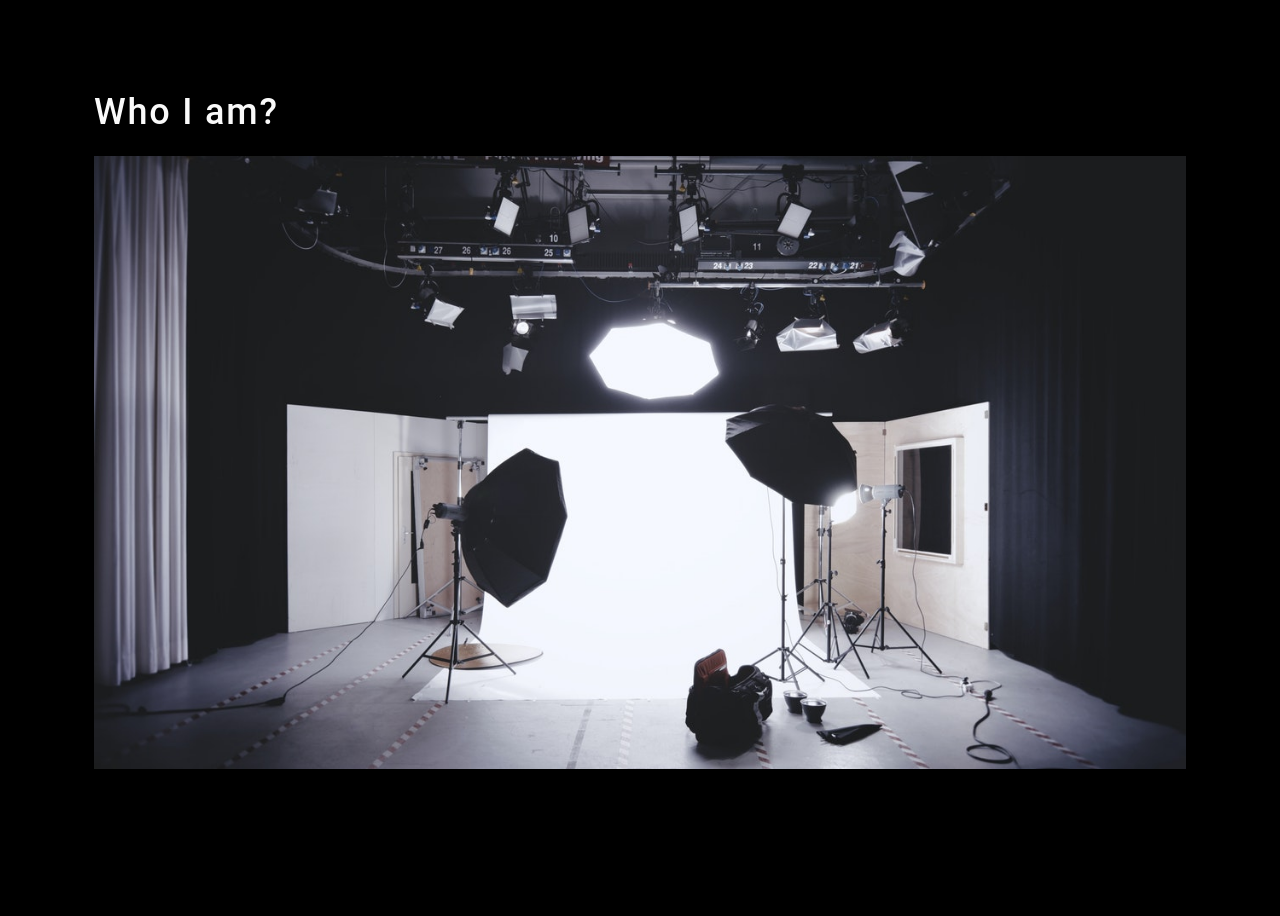
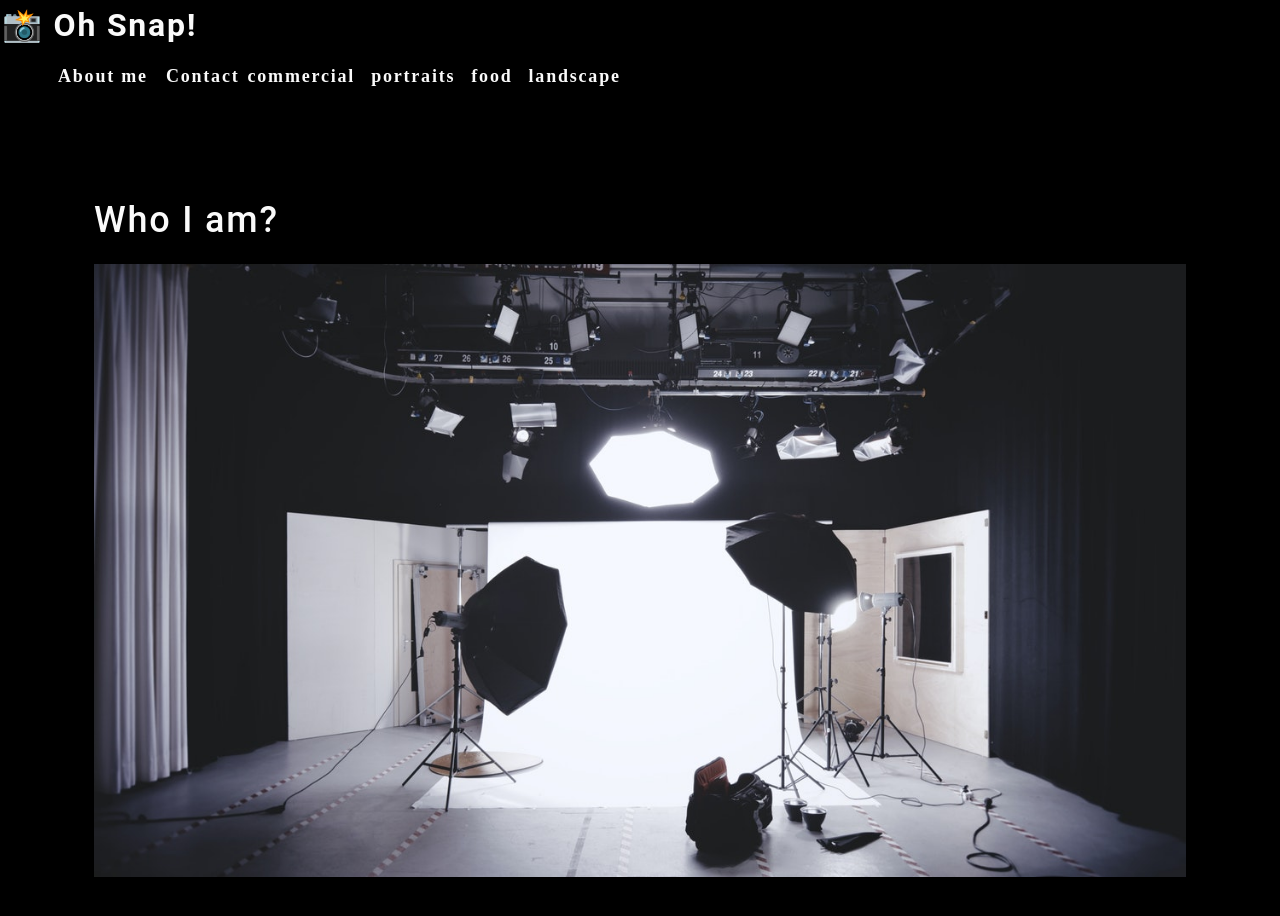
Before and after one commit to Anagha778/photo-port, a React (Create React App) app: page / in a window 1280 px wide. Shown: the top 916 px of the page. Before the commit the page ends 883 px from the top, so only its background shows below. Built offline with nearby package versions, Linux system fonts and the light colour scheme.

Commit message:
Nav component

```diff
--- a/src/App.js
+++ b/src/App.js
@@ -1,10 +1,12 @@
 import React from 'react';
 import './App.css';
 import About from "./components/About";
+import Nav from "./components/Nav";
 
 function App() {
   return (
     <div>
+      <Nav></Nav>
       <main>
         <About></About>
       </main>
--- /dev/null
+++ b/src/components/Nav/index.js
@@ -0,0 +1,50 @@
+import React from 'react';
+
+function Nav()
+{
+    const categories = [
+        {
+          name: "commercial",
+          description:
+            "Photos of grocery stores, food trucks, and other commercial projects",
+        },
+        { name: "portraits", description: "Portraits of people in my life" },
+        { name: "food", description: "Delicious delicacies" },
+        {
+          name: "landscape",
+          description: "Fields, farmhouses, waterfalls, and the beauty of nature",
+        },
+      ];
+
+      function categorySelected(name) {
+        console.log(`${name} clicked`);
+      }
+
+    return(
+        <header>
+    <h2>
+        <a href="/">
+        <span role="img" aria-label="camera"> 📸</span> Oh Snap!
+        </a>
+    </h2>
+    <nav>
+        <ul className="flex-row">
+        <li className="mx-2">
+            <a href="#about">
+            About me
+            </a>
+        </li>
+        <li>
+            <span>Contact</span>
+        </li>
+        {categories.map((category) => (
+        <li className="mx-1" key={category.name}><span onClick={() => categorySelected(category.name)} >
+        {category.name}</span></li>
+        ))}
+        </ul>
+    </nav>
+        </header>
+    );
+}
+
+export default Nav;
```
